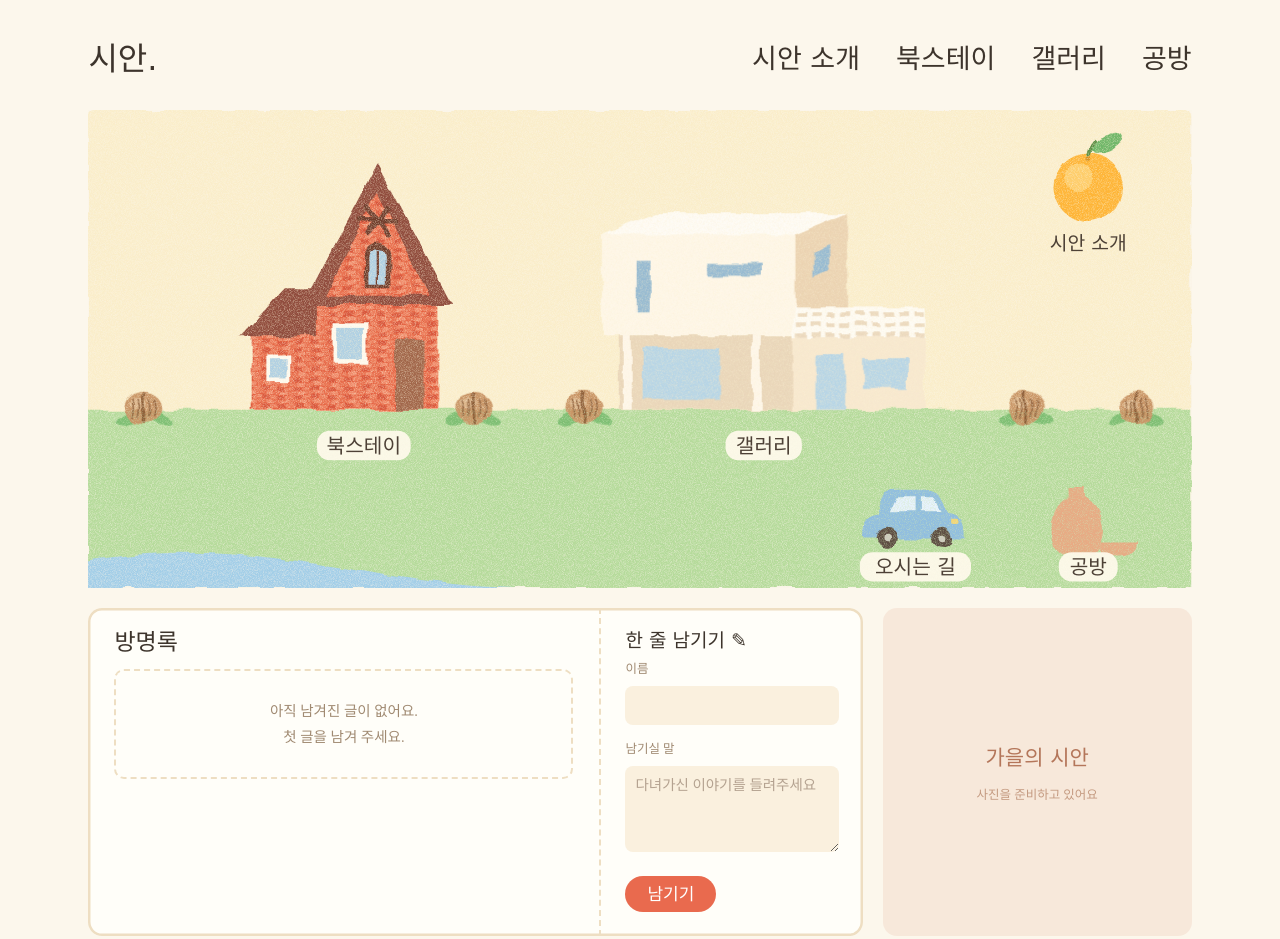
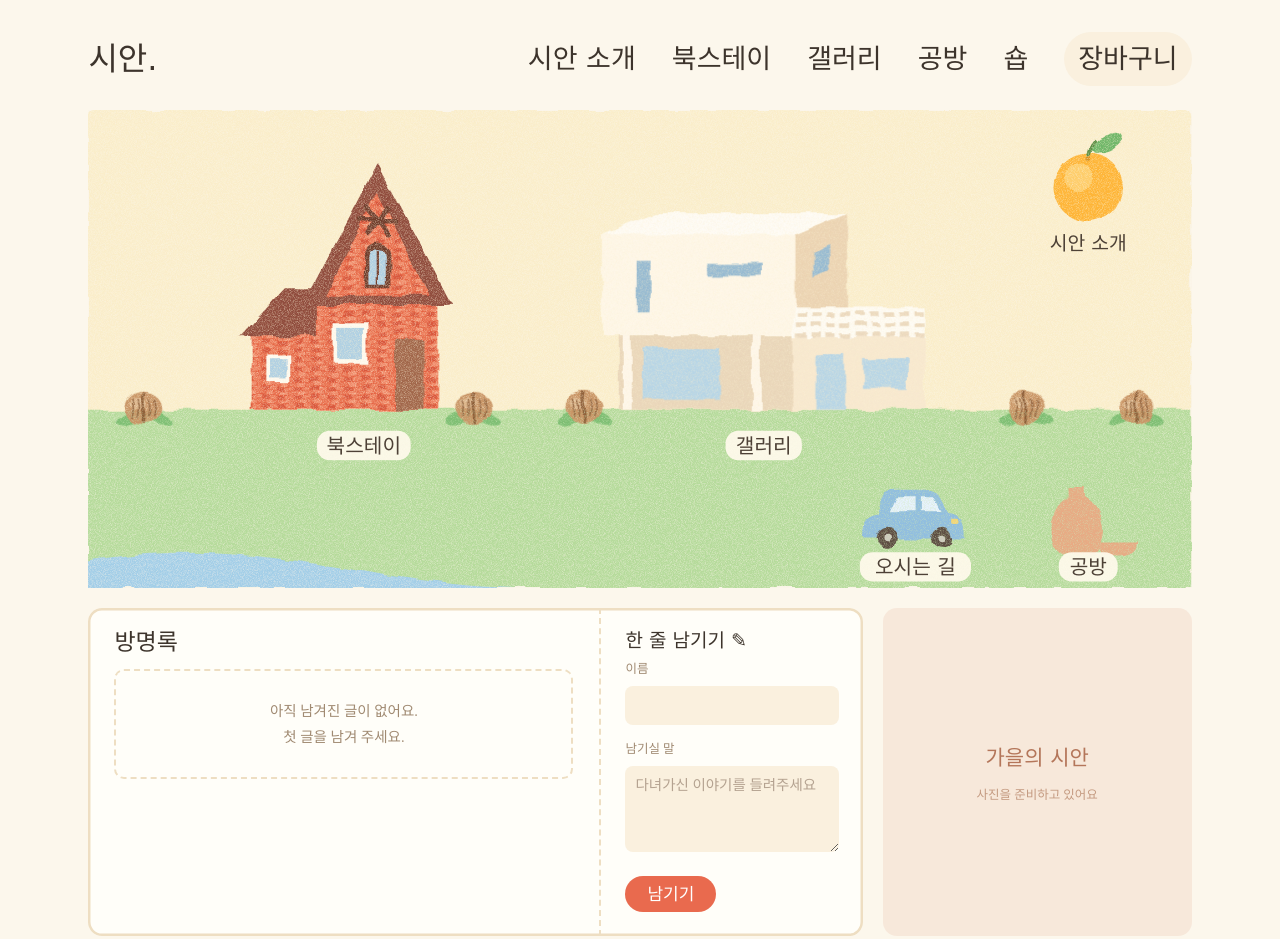
Before and after one commit to poripong85-coder/cyan, a plain HTML site: page index.html in a window 1280 px wide. Drawn offline with Linux system fonts and the light colour scheme; a web font is replaced by a local one.

Commit message:
Home: add shop and cart to the top menu
Co-Authored-By: Claude Opus 5.5 <noreply@anthropic.com>
Claude-Session: https://claude.ai/code/session_01HTH2RNbxxvRCAm6F95nQgq

```diff
--- a/index.html
+++ b/index.html
@@ -39,6 +39,8 @@
     <a href="stay.html">북스테이</a>
     <a href="gallery.html">갤러리</a>
     <a href="workshop.html">공방</a>
+    <a href="shop.html">숍</a>
+    <a class="head-cart" href="shop.html#cart">장바구니<span class="head-cart-n" data-cart-count hidden>0</span></a>
   </nav>
 </header>
 
```
